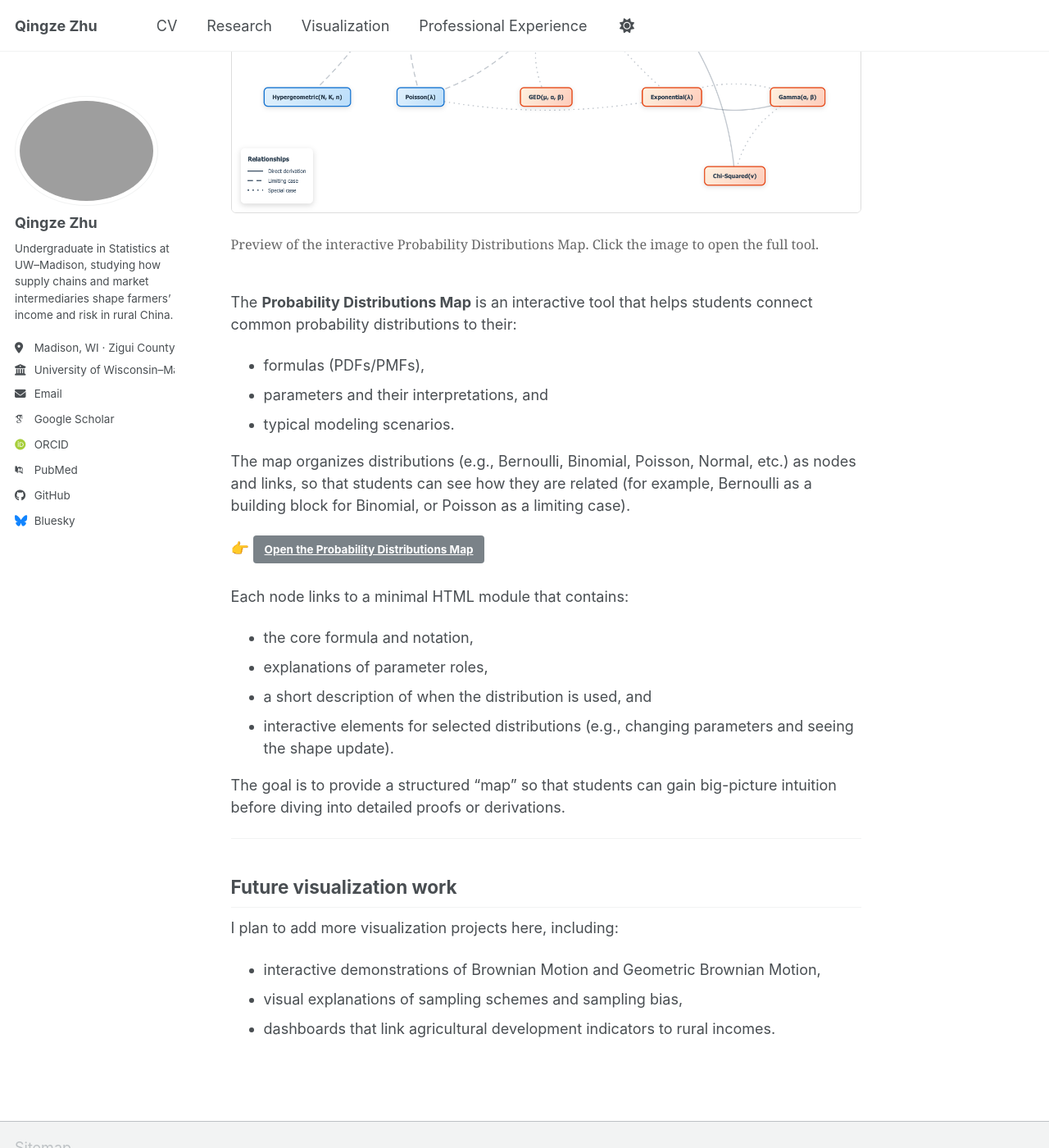
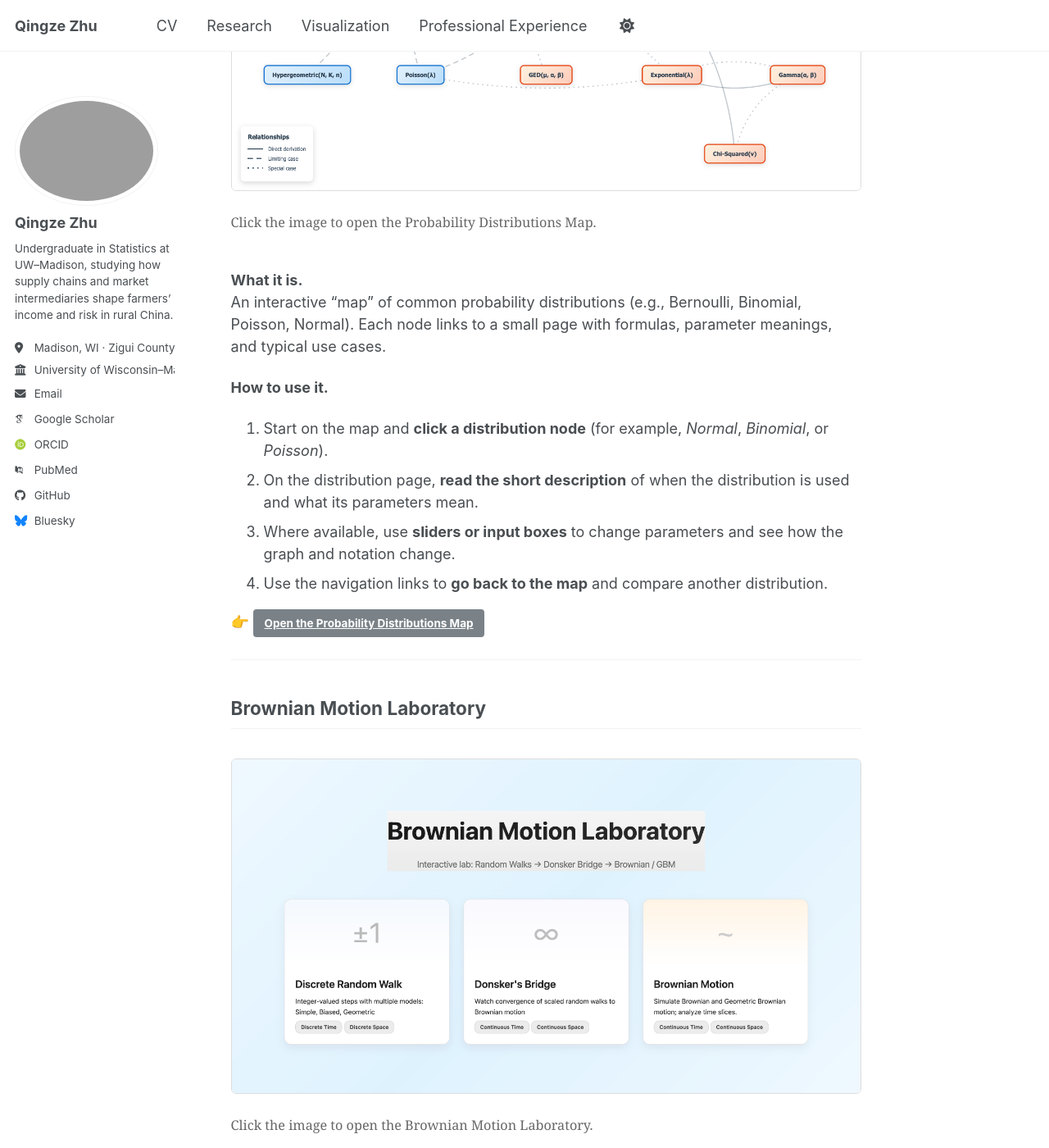
Before and after one commit to ZQZ0630/QingzeZhu-Personal-Webpage, a Jekyll site: the page built from _pages/visualization.md, in a window 1280 px wide and 1400 px high, scrolled down 564 px. Shown: the whole window at 82% size. Built offline with Jekyll 4.4.1, drawn with Linux system fonts in a browser that asks for light colours; some web fonts are replaced; a script bundle is joined from its source files by our own code; library files that are not in the unit come from our copies; some of the changed text lies outside the part shown.

Commit message:
Revise content for visualization tools page
Updated descriptions and instructions for interactive visualization tools, including the Probability Distributions Map and Brownian Motion Laboratory.

```diff
--- a/_pages/visualization.md
+++ b/_pages/visualization.md
@@ -5,7 +5,7 @@ permalink: /visualization/
 author_profile: true
 ---
 
-This page collects some of my interactive visualization projects related to probability, statistics, and applied modeling. I am gradually extending these tools and using them as teaching and learning resources.
+This page collects a few interactive tools I built for learning and teaching probability and stochastic processes.
 
 ## Probability Distributions Map
 
@@ -16,35 +16,50 @@ This page collects some of my interactive visualization projects related to prob
          style="max-width: 100%; border: 1px solid #ddd; border-radius: 6px;">
   </a>
   <figcaption style="margin-top: 8px; font-size: 0.9rem; color: #666;">
-    Preview of the interactive Probability Distributions Map. Click the image to open the full tool.
+    Click the image to open the Probability Distributions Map.
   </figcaption>
 </figure>
 
-The **Probability Distributions Map** is an interactive tool that helps students connect common probability distributions to their:
+**What it is.**
+An interactive “map” of common probability distributions (e.g., Bernoulli, Binomial, Poisson, Normal). Each node links to a small page with formulas, parameter meanings, and typical use cases.
 
-- formulas (PDFs/PMFs),
-- parameters and their interpretations, and
-- typical modeling scenarios.
+**How to use it.**
 
-The map organizes distributions (e.g., Bernoulli, Binomial, Poisson, Normal, etc.) as nodes and links, so that students can see how they are related (for example, Bernoulli as a building block for Binomial, or Poisson as a limiting case).
+1. Start on the map and **click a distribution node** (for example, *Normal*, *Binomial*, or *Poisson*).
+2. On the distribution page, **read the short description** of when the distribution is used and what its parameters mean.
+3. Where available, use **sliders or input boxes** to change parameters and see how the graph and notation change.
+4. Use the navigation links to **go back to the map** and compare another distribution.
 
 👉 [Open the Probability Distributions Map]({{ site.baseurl }}/probability_map/){: .btn .btn--primary}
 
-Each node links to a minimal HTML module that contains:
-
-- the core formula and notation,
-- explanations of parameter roles,
-- a short description of when the distribution is used, and
-- interactive elements for selected distributions (e.g., changing parameters and seeing the shape update).
-
-The goal is to provide a structured “map” so that students can gain big-picture intuition before diving into detailed proofs or derivations.
-
 ---
 
-## Future visualization work
+## Brownian Motion Laboratory
 
-I plan to add more visualization projects here, including:
+<figure style="text-align: center;">
+  <a href="{{ site.baseurl }}/brownian_lab.html">
+    <img src="{{ site.baseurl }}/images/brownian-lab-preview.png"
+         alt="Preview of the Brownian Motion Laboratory interface"
+         style="max-width: 100%; border: 1px solid #ddd; border-radius: 6px;">
+  </a>
+  <figcaption style="margin-top: 8px; font-size: 0.9rem; color: #666;">
+    Click the image to open the Brownian Motion Laboratory.
+  </figcaption>
+</figure>
 
-- interactive demonstrations of Brownian Motion and Geometric Brownian Motion,
-- visual explanations of sampling schemes and sampling bias,
-- dashboards that link agricultural development indicators to rural incomes.
+**What it is.**
+An interactive lab that connects discrete random walks to Brownian motion and related continuous-time processes. The landing page has three cards: *Discrete Random Walk*, *Donsker’s Bridge*, and *Stochastic Processes*.
+
+**Quick start (3 steps).**
+
+1. On the landing page, **click a module card** (e.g., *Discrete Random Walk* or *Stochastic Processes*).
+2. In the control panel, **choose a model and set parameters** such as number of paths, steps, speed, and random seed.
+3. Click **Play / Start** (or move the time slider) and watch the **left plot** (sample paths) and **right panel** (distributions / statistics) evolve over time.
+
+**What you can explore.**
+
+- In *Discrete Random Walk*, draw many paths, add **time slices**, and inspect cross-sectional histograms (mean, variance, etc.).
+- In *Donsker’s Bridge*, see how scaled random walks \(W_n(t) = S_{\lfloor nt \rfloor}/\sqrt{n}\) converge toward Brownian motion.
+- In *Stochastic Processes*, compare models such as Brownian Motion, Poisson, Ornstein–Uhlenbeck, Geometric Brownian Motion, and CIR by changing parameters and observing both paths and terminal distributions.
+
+👉 [Open the Brownian Motion Laboratory]({{ site.baseurl }}/brownian_lab.html){: .btn .btn--primary}
```
